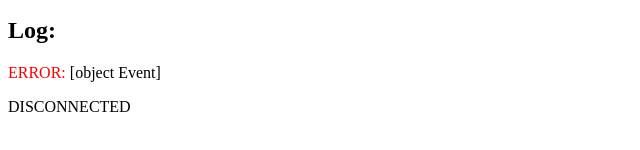
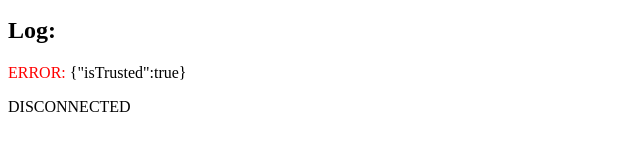
Before and after one commit to ArrowheadFramework/ahfc-broker-quorum-jsonrpc-ws, a website: page source/demo/websockets.html in a window 1280 px wide. Shown: the part 226-376 px from the top of the page, 0-640 px from the left. Drawn offline with Linux system fonts and the light colour scheme.

Commit message:
Fix error formatting in source/demo/websockets.html

```diff
--- a/source/demo/websockets.html
+++ b/source/demo/websockets.html
@@ -64,7 +64,7 @@
             }
 
             function onError(evt) {
-                writeToScreen('<span style="color: red;">ERROR:</span> ' + (evt.data || evt));
+                writeToScreen('<span style="color: red;">ERROR:</span> ' + JSON.stringify(evt.data || evt));
             }
 
             function doSend(message) {
```
